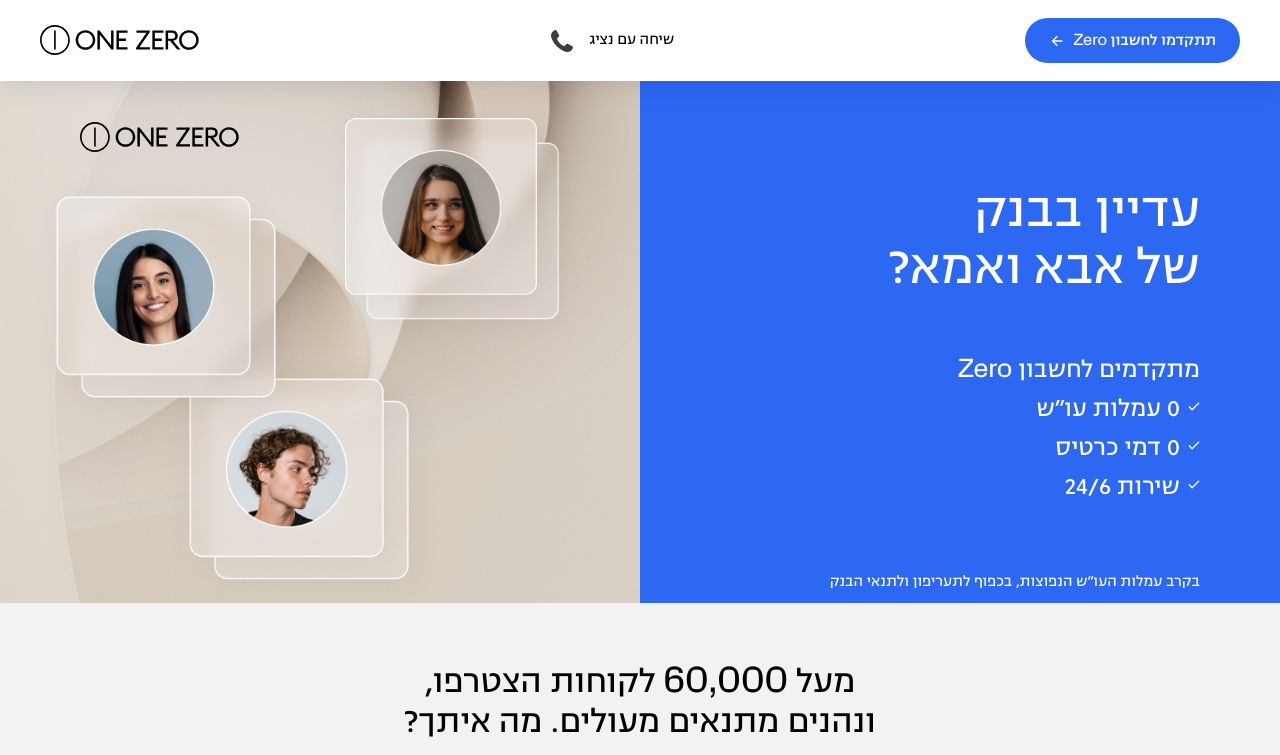
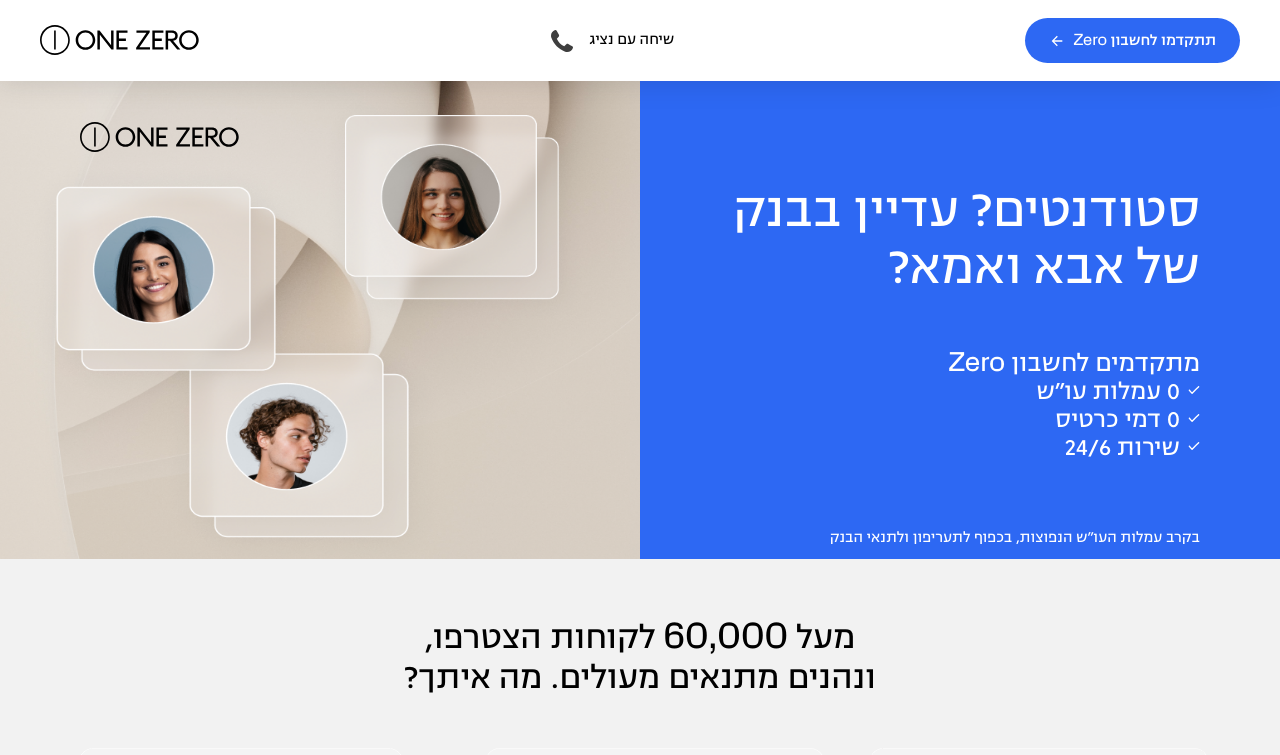
Before and after one commit to DolphinsoftDev/onezero-students, a React (Vite) app: page / in a window 1280 px wide. Shown: the top 755 px of the page. Built offline with nearby package versions, Linux system fonts and the light colour scheme.

Commit message:
feat: remove payload file, with first screen adjustment

```diff
--- a/src/components/FirstScreen/FirstScreen.tsx
+++ b/src/components/FirstScreen/FirstScreen.tsx
@@ -24,11 +24,11 @@
         <div className="md:flex md:my-6 md:gap-[9.125rem] md:justify-between ">
           <div className="flex flex-col gap-4 md:gap-0 font-Digibank-Regular">
             <h2 className="text-3xl md:text-[3.375rem] md:leading-[1.06] md:whitespace-nowrap 3xl:text-6xl ">
-              עדיין בבנק
+            סטודנטים? עדיין בבנק
               <br />
               של אבא ואמא?
             </h2>
-            <p className="font-Digibank-Regular   md:text-[1.625rem]  md:mt-12 3xl:text-3xl">
+            <p className="font-Digibank-Regular text-xl  md:text-[1.6875rem]  md:mt-12 3xl:text-3xl">
               מתקדמים לחשבון{" "}
               <span className="font-Digibank-Apparat-Book">Zero</span>
             </p>
--- a/src/components/FirstScreen/IconParagraph.tsx
+++ b/src/components/FirstScreen/IconParagraph.tsx
@@ -7,8 +7,8 @@
 
 export default function IconParagraph({ text }: Props) {
   return (
-    <p className="flex  gap-2 font-Digibank-Regular  md:text-[1.625rem] 3xl:text-3xl">
-      <img className="w-2.5 mb-1.5 md:w-3 3xl:w-4  " src={checked} alt="וי" />
+    <p className="flex  gap-2 font-Digibank-Regular text-xl md:text-[1.625rem] 3xl:text-3xl">
+      <img className="w-3 mb-1.5 md:w-3 3xl:w-4  " src={checked} alt="וי" />
       {text}
     </p>
   );
```
Also changed, not shown: payload.json (deleted, +0 -22 lines), src/assets/firstscreen-illustration.png.
